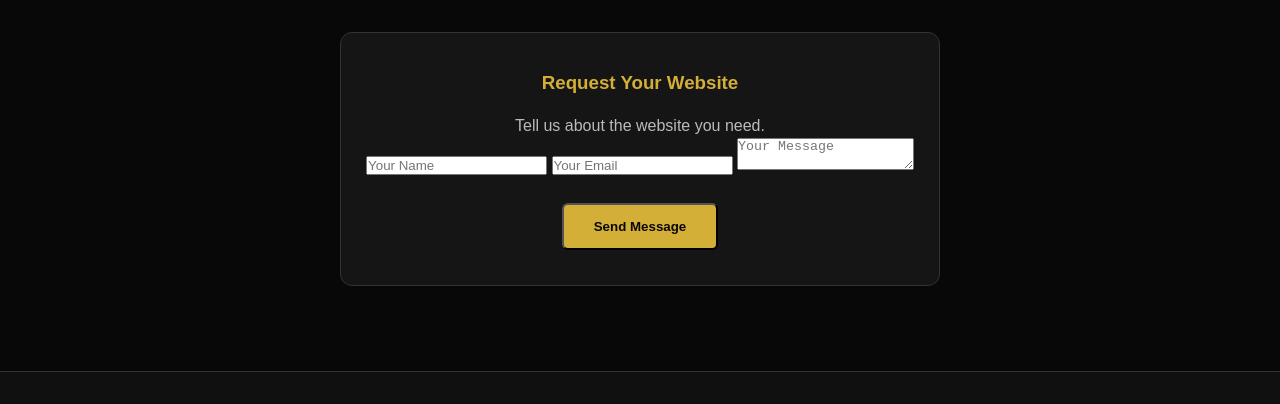
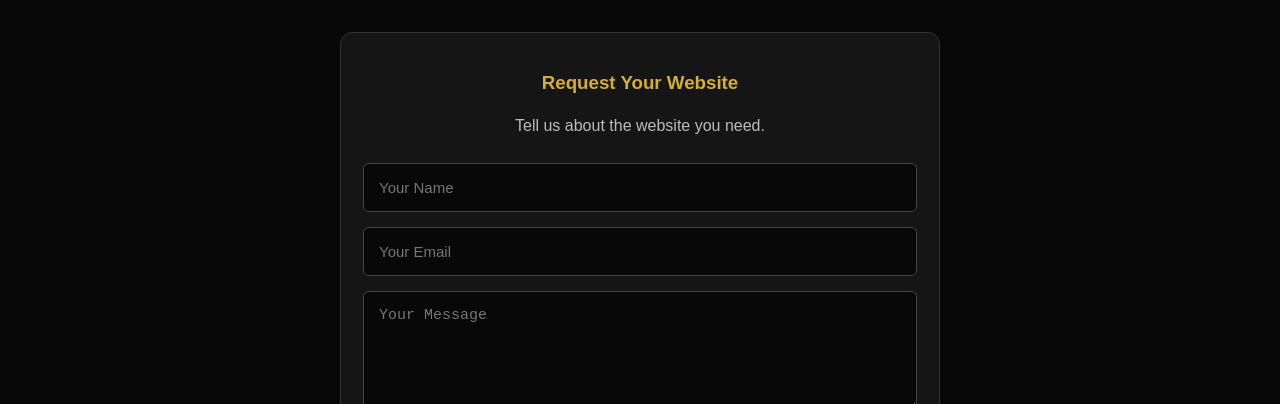
Before and after one commit to abdi8143/Abdi-web-studio, a plain HTML site: page index.html in a window 1280 px wide. Shown: the part 1748-2152 px from the top of the page. Drawn offline with Linux system fonts and the light colour scheme.

Commit message:
style contact form

```diff
--- a/style.css
+++ b/style.css
@@ -233,3 +233,36 @@ footer p {
     min-height: 500px;
   }
 }
+#contactForm {
+  display: flex;
+  flex-direction: column;
+  gap: 15px;
+  margin-top: 25px;
+}
+
+#contactForm input,
+#contactForm textarea {
+  width: 100%;
+  padding: 15px;
+  background: #080808;
+  color: white;
+  border: 1px solid #444;
+  border-radius: 6px;
+  font-size: 15px;
+}
+
+#contactForm textarea {
+  min-height: 120px;
+  resize: vertical;
+}
+
+#contactForm input:focus,
+#contactForm textarea:focus {
+  border-color: #d4af37;
+  outline: none;
+}
+
+#contactForm button {
+  cursor: pointer;
+  border: none;
+}
```
